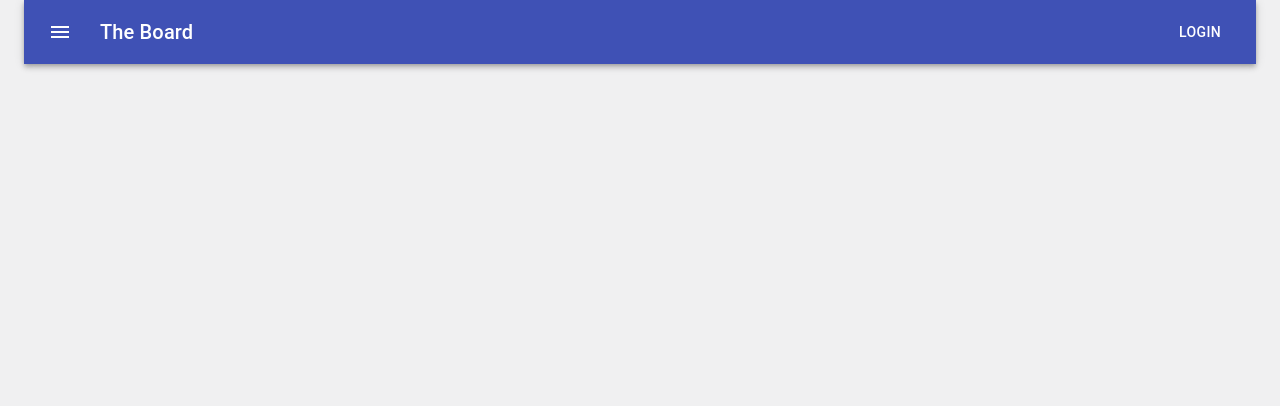
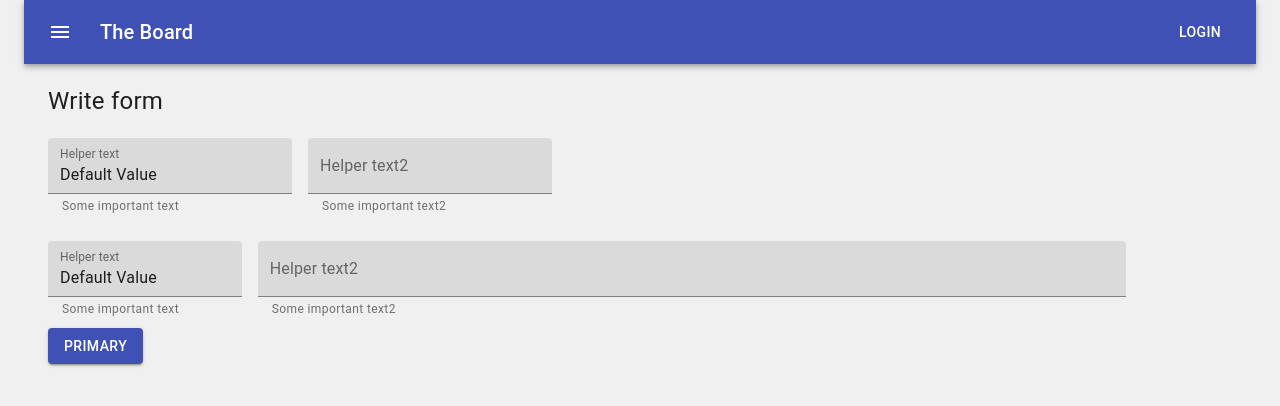
Before and after one commit to kjcaway/the-board, a React (Create React App) app: page /write in a window 1280 px wide. Shown: the top 406 px of the page. Built offline with nearby package versions, Linux system fonts and the light colour scheme.

Commit message:
write template 작성

```diff
--- a/src/Routing.tsx
+++ b/src/Routing.tsx
@@ -3,6 +3,7 @@ import {Router, Route, Switch} from 'react-router-dom';
 import {history} from './store/configureStore';
 
 import BoardTemplate from './templates/BoardTemplate'
+import WriteTemplate from './templates/WriteTemplate'
 
 export class Routing extends Component {
   render() {
@@ -12,7 +13,7 @@ export class Routing extends Component {
           <Switch>
             <Route exact path="/" component={BoardTemplate}></Route>
             <Route path="/login" component={() => { return <>Login</>}}></Route>
-            <Route path="/man" component={() => { return <>man</>}}></Route>
+            <Route path="/write" component={WriteTemplate}></Route>
           </Switch>
         </Router>
       </>
--- a/src/templates/BoardTemplate.tsx
+++ b/src/templates/BoardTemplate.tsx
@@ -15,11 +15,15 @@ import SpeedDialAction from '@material-ui/lab/SpeedDialAction';
 
 import SaveIcon from '@material-ui/icons/Save';
 import DeleteIcon from '@material-ui/icons/Delete';
-import { ListItemIcon } from '@material-ui/core';
 
 const useStyles = makeStyles((theme: Theme) =>
   createStyles({
     root: {
+      width: '100%',
+      height: '90%',
+      position: 'relative',
+    },
+    listRoot: {
       width: '100%',
       backgroundColor: theme.palette.background.paper,
     },
@@ -27,7 +31,9 @@ const useStyles = makeStyles((theme: Theme) =>
       display: 'inline',
     },
     speedDial: {
-      backgroundColor: theme.palette.background.paper,
+      position: 'absolute',
+      bottom: theme.spacing(5),
+      right: theme.spacing(3),
     },
   }),
 );
@@ -58,7 +64,8 @@ export default function BoardTemplate() {
   const speedDialClassName = clsx(classes.speedDial);
 
   return (
-    <List className={classes.root}>
+    <div className={classes.root}>
+      <List className={classes.listRoot}>
         <ListItem alignItems="flex-start">
           <ListItemAvatar>
             <Avatar alt="Remy Sharp" src="/static/images/avatar/1.jpg" />
@@ -79,30 +86,7 @@ export default function BoardTemplate() {
               </React.Fragment>
             }
           />
-        <ListItemIcon>
-          <SpeedDial
-            ariaLabel="SpeedDial example"
-            className={speedDialClassName}
-            icon={<SpeedDialIcon />}
-            onBlur={handleClose}
-            onClick={handleClick}
-            onClose={handleClose}
-            onFocus={handleOpen}
-            onMouseEnter={handleOpen}
-            onMouseLeave={handleClose}
-            open={open}
-            direction='left'
-          >
-            {actions.map(action => (
-              <SpeedDialAction
-                key={action.name}
-                icon={action.icon}
-                tooltipTitle={action.name}
-                onClick={handleClick}
-              />
-            ))}
-          </SpeedDial>
-        </ListItemIcon >
+
         </ListItem>
         <Divider variant="inset" component="li" />
         <ListItem alignItems="flex-start">
@@ -127,5 +111,28 @@ export default function BoardTemplate() {
           />
         </ListItem>
       </List>
+      <SpeedDial
+        ariaLabel="SpeedDial example"
+        className={speedDialClassName}
+        icon={<SpeedDialIcon />}
+        onBlur={handleClose}
+        onClick={handleClick}
+        onClose={handleClose}
+        onFocus={handleOpen}
+        onMouseEnter={handleOpen}
+        onMouseLeave={handleClose}
+        open={open}
+        direction='up'
+      >
+        {actions.map(action => (
+          <SpeedDialAction
+            key={action.name}
+            icon={action.icon}
+            tooltipTitle={action.name}
+            onClick={handleClick}
+          />
+        ))}
+      </SpeedDial>
+    </div>
   );
 }
--- /dev/null
+++ b/src/templates/WriteTemplate.tsx
@@ -0,0 +1,96 @@
+import React from 'react';
+import { makeStyles, Theme, createStyles } from '@material-ui/core/styles';
+import TextField from '@material-ui/core/TextField';
+import { Typography, Button } from '@material-ui/core';
+
+const useStyles = makeStyles((theme: Theme) => createStyles({
+  root: {
+    display: 'flex',
+    flexDirection: 'column',
+    alignItems: 'flex-start',
+    paddingLeft: '1rem'
+  },
+  formControl: {
+    marginTop: '5px'
+  },
+  title: {
+    marginTop: '1rem',
+    fontSize: '1.5rem',
+    marginLeft: theme.spacing(1),
+  },
+  textField: {
+    marginLeft: theme.spacing(1),
+    marginRight: theme.spacing(1),
+  },
+  textField2: {
+    order: 1,
+    marginLeft: theme.spacing(1),
+    marginRight: theme.spacing(1),
+  },
+  row: {
+    display: 'flex',
+    width: '90%'
+  }
+}));
+
+
+function WriteTemplate() {
+
+  const classes = useStyles();
+
+  return (
+    <div className={classes.root} >
+      <Typography variant="subtitle1" className={classes.title}>
+        Write form
+      </Typography>
+      <div className={classes.row}>
+        <TextField
+          id="filled-helperText"
+          label="Helper text"
+          defaultValue="Default Value"
+          className={classes.textField}
+          helperText="Some important text"
+          margin="normal"
+          variant="filled"
+        />
+        <TextField
+          id="filled-helperText2"
+          label="Helper text2"
+          defaultValue=""
+          className={classes.textField}
+          helperText="Some important text2"
+          margin="normal"
+          variant="filled"
+        />
+      </div>
+      <div className={classes.row}>
+        <TextField
+          id="a1"
+          label="Helper text"
+          defaultValue="Default Value"
+          className={classes.textField}
+          helperText="Some important text"
+          margin="normal"
+          variant="filled"
+        />
+        <TextField
+          id="a2"
+          label="Helper text2"
+          defaultValue=""
+          className={classes.textField2}
+          helperText="Some important text2"
+          fullWidth
+          margin="normal"
+          variant="filled"
+        />
+      </div>
+      <div className={classes.row}>
+        <Button variant="contained" color="primary" className={classes.textField2}>
+          Primary
+        </Button>
+      </div>
+    </div>
+  )
+}
+
+export default WriteTemplate
```
Lines whose indentation alone changed are shown as unchanged.
